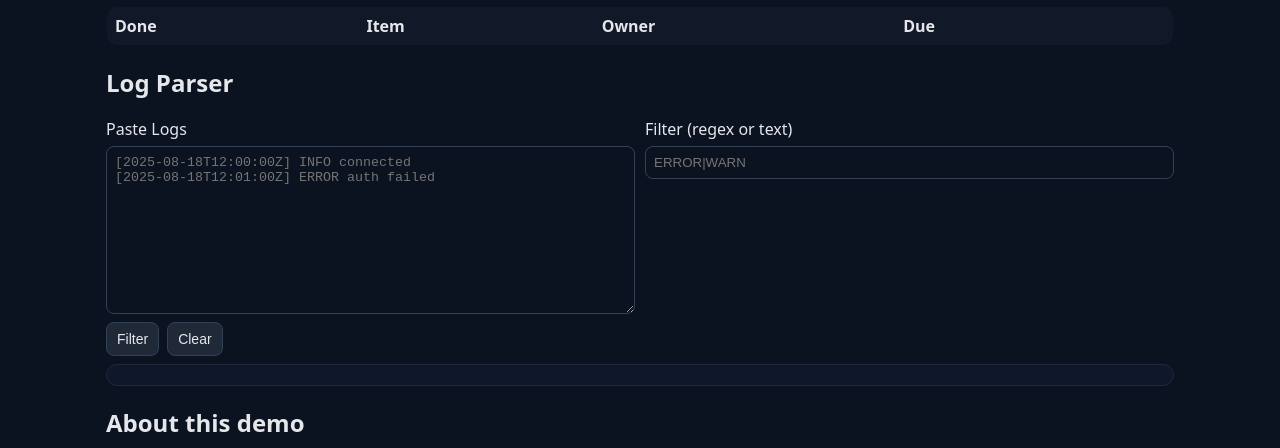
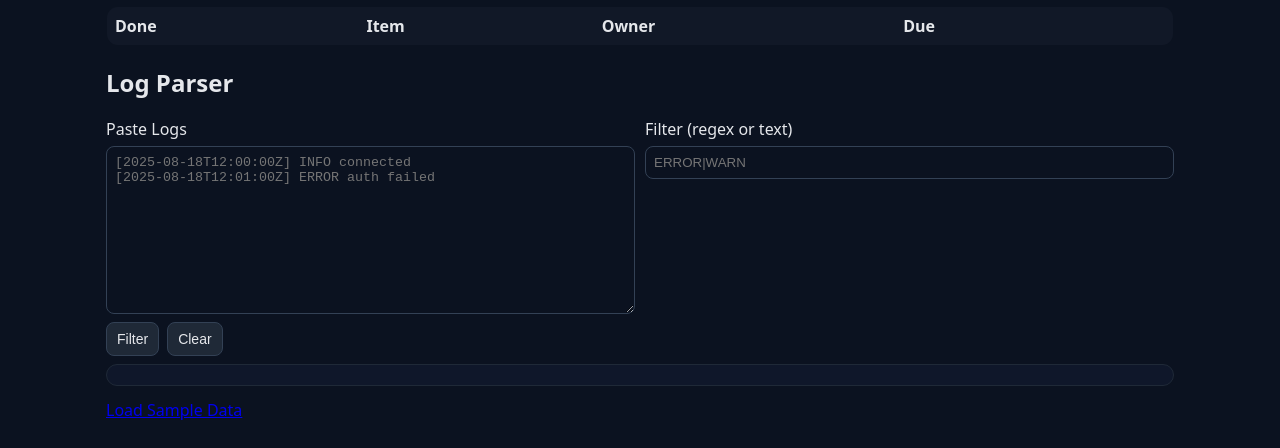
Before and after one commit to Secu7/secops-lite, a plain HTML site: page index.html in a window 1280 px wide. Shown: the part 321-769 px from the top of the page. Drawn offline with Linux system fonts and the light colour scheme.

Commit message:
Update index.html

```diff
--- a/index.html
+++ b/index.html
@@ -99,6 +99,8 @@
     </section>
 
     <section id="about" class="tab-panel">
+      <a class="btn" id="loadDemoBtn" href="#" onclick="return false;">Load Sample Data</a>
+
       <h2>About this demo</h2>
       <p><strong>SecOps Lite</strong> runs entirely in your browser (localStorage). No backend.</p>
       <ul>
```
